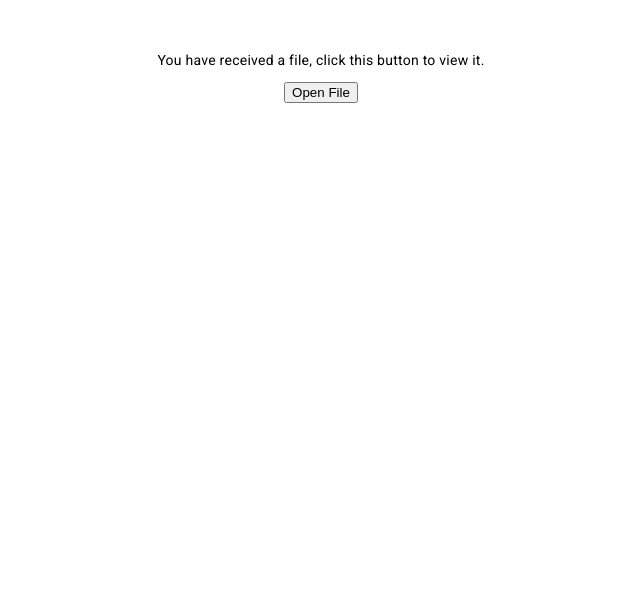
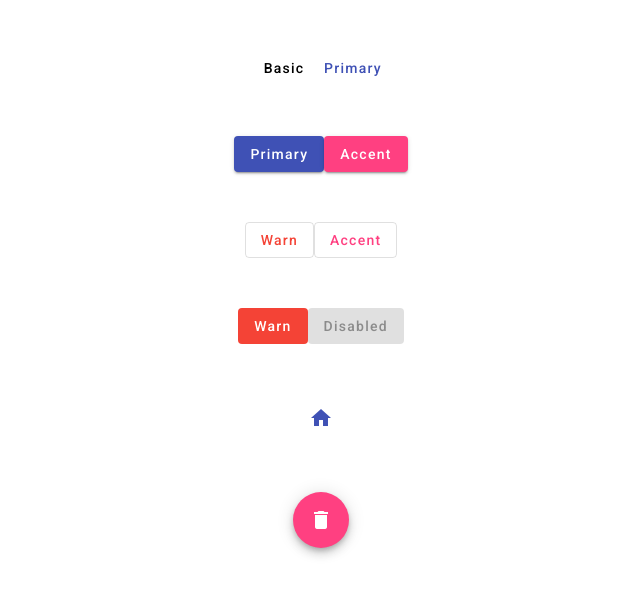
Before and after one commit to johnerist/angular-material, an Angular app: page / in a window 1280 px wide. Shown: the top 596 px of the page, without its empty margins (319-959 px from the left). Built offline with nearby package versions, Linux system fonts and the light colour scheme.

Commit message:
button type with mat-button

```diff
--- a/src/app/app.component.html
+++ b/src/app/app.component.html
@@ -5,4 +5,7 @@
 <!-- <app-badge></app-badge> -->
 
 <!-- Bottom Sheet-->
-<app-bottom-sheet></app-bottom-sheet>
+<!-- <app-bottom-sheet></app-bottom-sheet> -->
+
+<!-- Button -->
+<app-button></app-button>
--- /dev/null
+++ b/src/app/components/button/button.component.html
@@ -0,0 +1,26 @@
+<div style="margin-top: 50px; text-align: center;">
+    <button mat-button>Basic</button>
+    <button mat-button color="primary">Primary</button>
+</div>
+<div style="margin-top: 50px; text-align: center;">
+    <button mat-raised-button color="primary">Primary</button>
+    <button mat-raised-button color="accent">Accent</button>
+</div>
+<div style="margin-top: 50px; text-align: center;">
+    <button mat-stroked-button color="warn">Warn</button>
+    <button mat-stroked-button color="accent">Accent</button>
+</div>
+<div style="margin-top: 50px; text-align: center;">
+    <button mat-flat-button color="warn">Warn</button>
+    <button mat-flat-button disabled="">Disabled</button>
+</div>
+<div style="margin-top: 50px; text-align: center;">
+    <button mat-icon-button color="primary">
+        <mat-icon>home</mat-icon>
+    </button>
+</div>
+<div style="margin-top: 50px; text-align: center;">
+    <button mat-fab color="accent">
+        <mat-icon>delete</mat-icon>
+    </button>
+</div>
```
Also changed, not shown: src/app/app.module.ts (+6 -2 lines), src/app/components/button/button.component.ts (added, +10 -0 lines), src/app/components/button/button.component.css (added), 1 other file (tests, documents, lock files or other folders).
